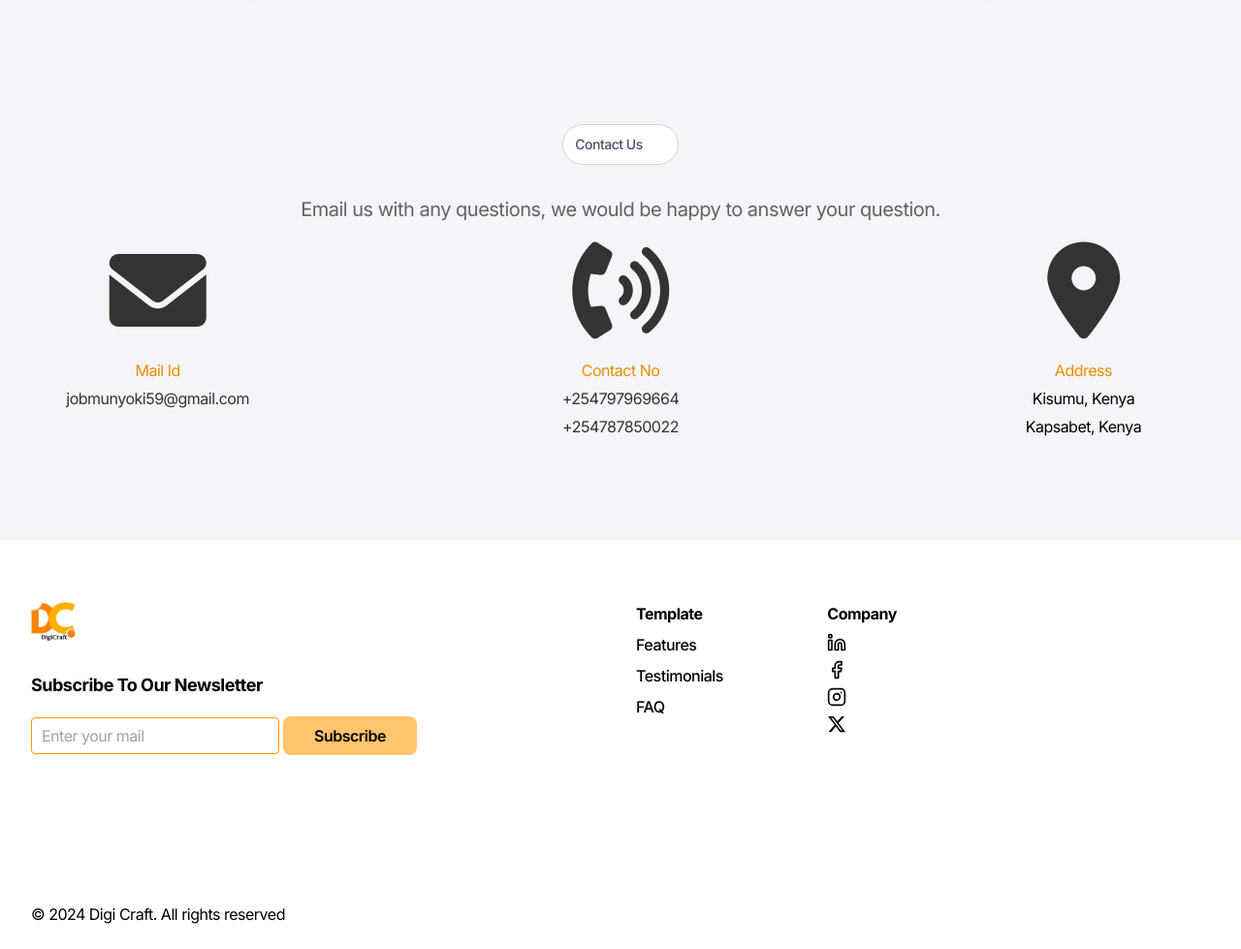
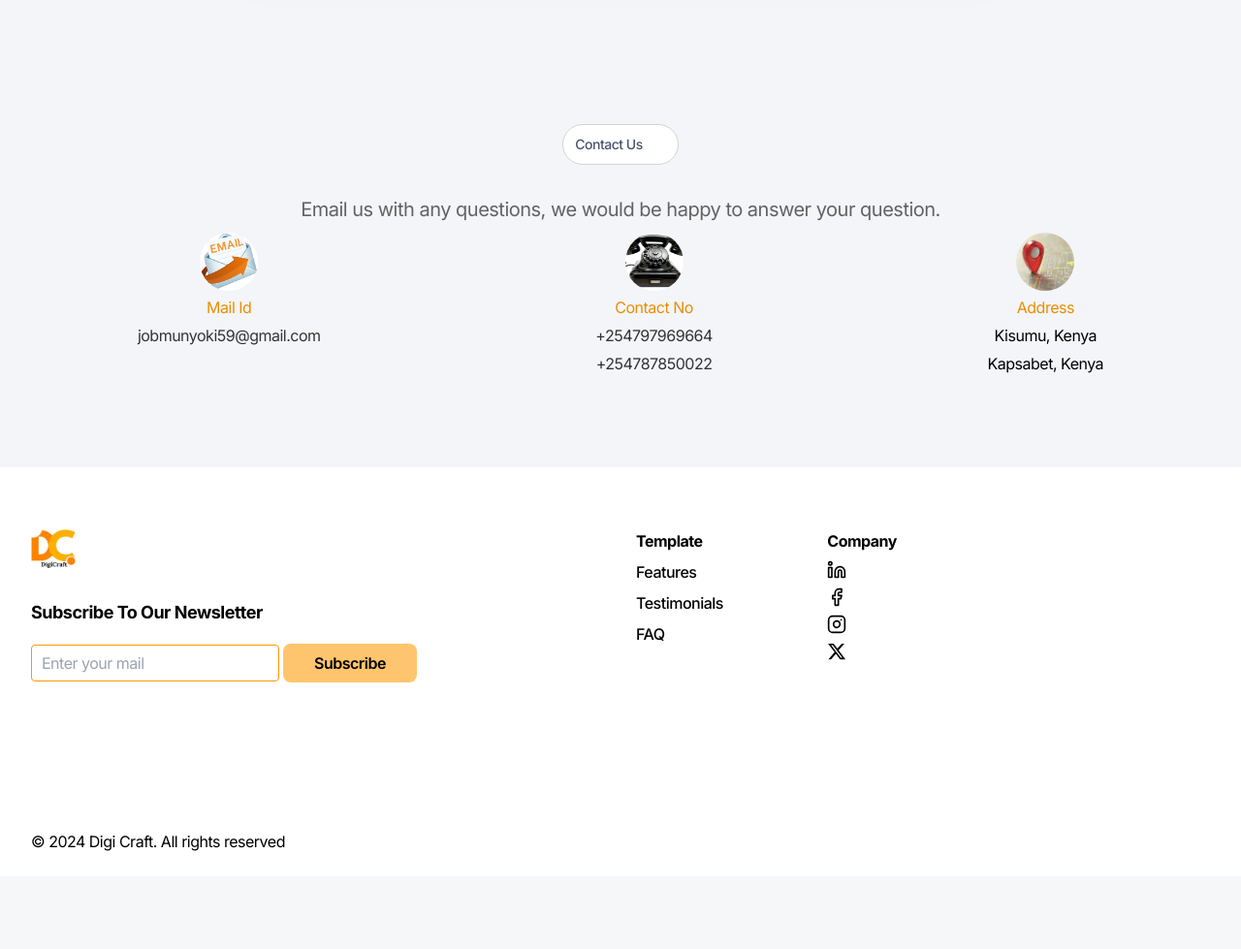
Before and after one commit to MuliJob/Digi-Craft-Website, a Django app: page / in a window 1280 px wide. Shown: the part 4680-5659 px from the top of the page at 97% size. After the commit the page ends 5558 px from the top, so only its background shows below. Run offline with Django 5.2, Linux system fonts and the light colour scheme.

Commit message:
changed contact icons to images

```diff
--- a/digicraft/settings.py
+++ b/digicraft/settings.py
@@ -27,7 +27,8 @@ SECRET_KEY = os.environ.get("SECRET_KEY")
 
 DEBUG = os.environ.get('DEBUG', 'False').lower() == 'true'
 
-ALLOWED_HOSTS = os.environ.get('ALLOWED_HOSTS', '').split(' ')
+ALLOWED_HOSTS = []
+os.environ.get('ALLOWED_HOSTS', '').split(' ')
 
 
 # Application definition
--- a/website/static/css/styles.css
+++ b/website/static/css/styles.css
@@ -522,7 +522,7 @@ blockquote {
 }
 
 .btn--secondary:hover {
-    background-color: #fe9a03cc
+    background-color: #fe9a03fe
 }
 
 .btn--outline {
@@ -1420,22 +1420,19 @@ blockquote {
 
 .contact-section {
     display: flex;
-    justify-content: space-between;
-    padding: 20px;
+    justify-content: space-around;
     flex-wrap: wrap;
 }
-
 .contact-column {
     text-align: center;
-    width: 23%;
-}
-
-.avatar-icon {
-    font-size: 100px;
-    color: #333;
-    margin-bottom: 15px;
-}
-
+    margin: 10px;
+}
+.avatar-image {
+    width: 60px;
+    height: 60px;
+    border-radius: 50%;
+    object-fit: cover;
+}
 .contact-column a {
     display: block;
     color: #333;
@@ -1443,8 +1440,16 @@ blockquote {
     margin: 5px 0;
 }
 
+.contact-column a:hover {
+    color: #f59e0b;
+}
+
 .contact-column p {
     margin: 5px 0;
+}
+
+.contact-column p:hover {
+    color: #f59e0b;
 }
 
 @media (max-width: 768px) {
--- a/website/templates/digicraft.html
+++ b/website/templates/digicraft.html
@@ -813,14 +813,14 @@
                 </h2>
                 <div class="accordion-item--content py-4 px-5 text-base hidden">
                   <p>
-                    Expertise and Experience: Our team has years of experience
+                    Our team has years of experience
                     in the digital industry, ensuring that you receive the
-                    highest quality services. Customized Solutions: We
+                    highest quality services. We
                     understand that every business is unique, and we tailor our
                     services to meet your specific needs and goals.
-                    Results-Driven Approach: Our focus is on delivering
+                    Our focus is on delivering
                     measurable results that drive your business forward.
-                    Exceptional Customer Service: We pride ourselves on
+                    We pride ourselves on
                     providing excellent customer service and building
                     long-lasting relationships with our clients.
                   </p>
@@ -890,24 +890,23 @@
         </div>
         <div class="contact-section">
           <div class="contact-column">
-              <i class="fas fa-envelope avatar-icon"></i>
+            <img src="{% static 'images/e-mail.png' %}" alt="Mail Icon" class="avatar-image">
             <p class="text-secondary-700">Mail Id</p>
             <a href="mailto:jobmunyoki59@gmail.com">jobmunyoki59@gmail.com</a>
           </div>
 
           <div class="contact-column">
-              <i class="fas fa-phone-volume avatar-icon"></i>
+            <img src="{% static 'images/istockphoto-145132637-612x612.jpg' %}" alt="Phone Icon" class="avatar-image">
             <p class="text-secondary-700">Contact No</p>
             <a href="tel:+254797969664">+254797969664</a>
             <a href="tel:+254787850022">+254787850022</a>
           </div>
 
           <div class="contact-column">
-              <i class="fas fa-map-marker-alt avatar-icon"></i>
+            <img src="{% static 'images/Maplocation_-5a492a4e482c52003601ea25.jpg' %}" alt="Location Icon" class="avatar-image">
             <p class="text-secondary-700">Address</p>
             <p>Kisumu, Kenya</p>
             <p>Kapsabet, Kenya</p>
-
           </div>
         </div>
       </div>
```
Also changed, not shown: website/static/images/Maplocation_-5a492a4e482c52003601ea25.jpg (added), website/static/images/e-mail.png (added), website/static/images/istockphoto-145132637-612x612.jpg (added). Lines whose indentation alone changed are shown as unchanged.
